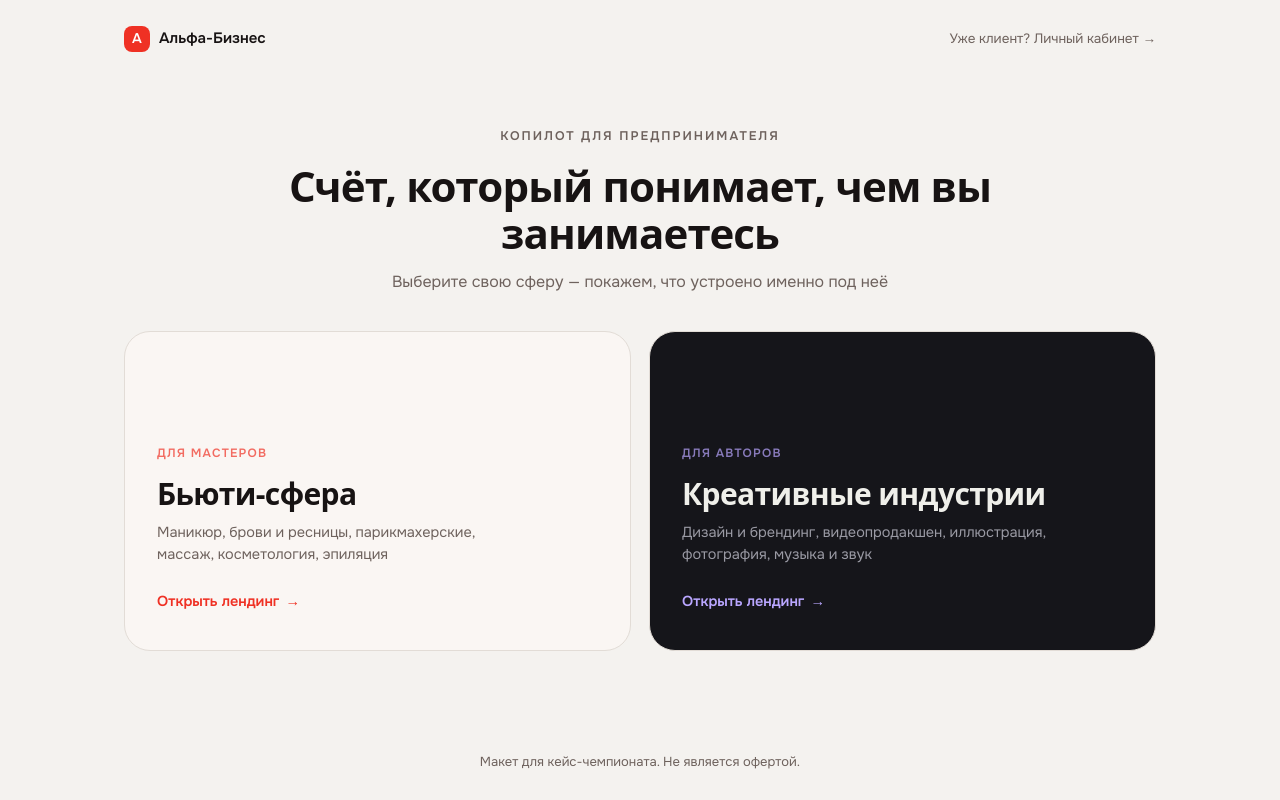
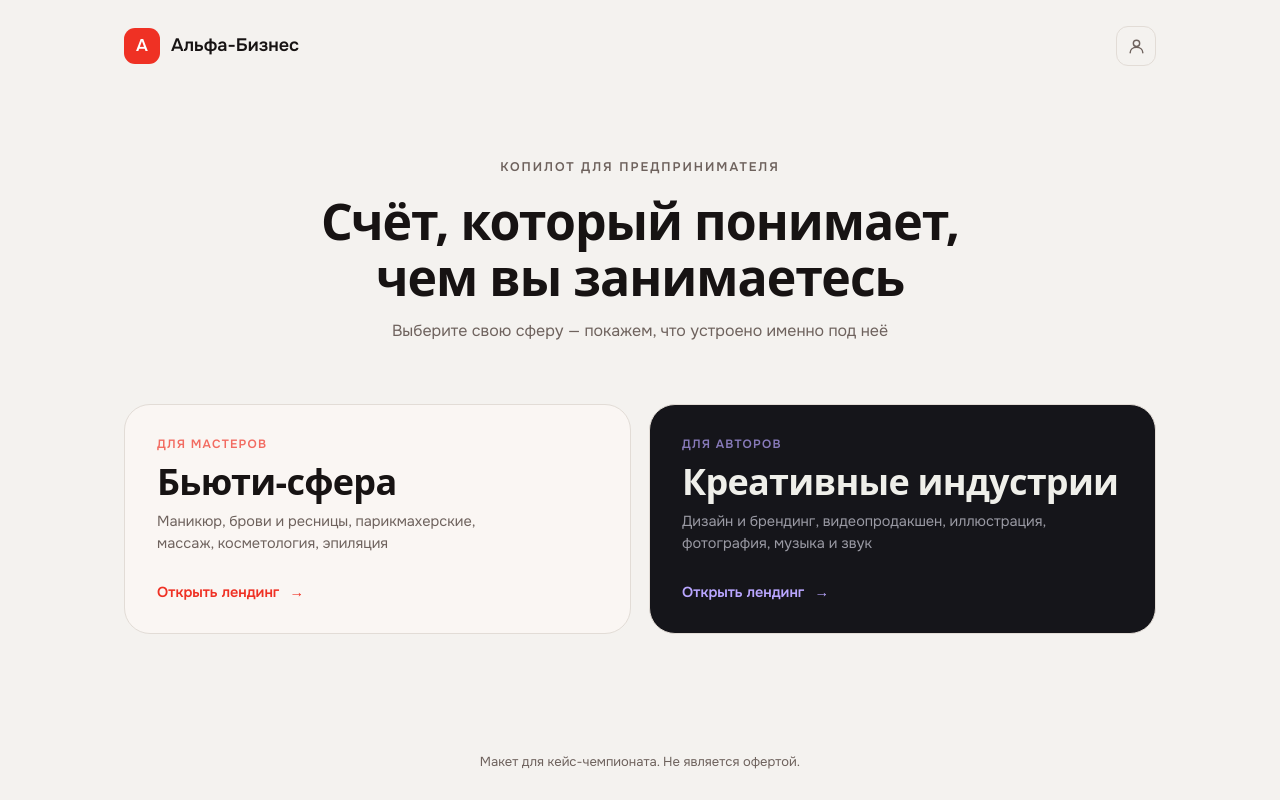
Before and after one commit to kzkv-artem/alfa_name, a plain HTML site: page alfa_business_copilot/static/index.html in a window 1280 px wide. Drawn offline with Linux system fonts and the light colour scheme; a web font is replaced by a local one.

Commit message:
Дизайн хаба: крупнее логотип, иконка кабинета, выравнивание плашек, типографика
Логотип и заголовки увеличены. «Уже клиент? Личный кабинет» заменён на
кликабельную иконку в шапке (текст остаётся в aria-label/title). Плашки
Beauty/Creative выровнены по верхней точке (tag+h2 стартуют с одного
уровня независимо от длины описания) вместо прежнего bottom-anchor,
который сдвигал их относительно друг друга; высота плашек уменьшена,
отступ до заголовка-хиро увеличен. Расставлены неразрывные пробелы
после коротких предлогов/союзов по всей странице.

```diff
--- a/alfa_business_copilot/static/index.html
+++ b/alfa_business_copilot/static/index.html
@@ -31,29 +31,32 @@
 
   header{padding:26px 0}
   header .wrap{display:flex;align-items:center;gap:16px}
-  .logo{display:flex;align-items:center;gap:9px;font-weight:600;font-size:15px}
-  .logo i{width:26px;height:26px;border-radius:8px;background:var(--red);color:#fff;
-    display:grid;place-items:center;font-style:normal;font-weight:700;font-size:14px}
-  header a.enter{margin-left:auto;font-size:13.5px;color:var(--ink-soft)}
-  header a.enter:hover{color:var(--ink)}
+  .logo{display:flex;align-items:center;gap:11px;font-weight:600;font-size:18px}
+  .logo i{width:36px;height:36px;border-radius:11px;background:var(--red);color:#fff;
+    display:grid;place-items:center;font-style:normal;font-weight:700;font-size:17px}
+  .account{margin-left:auto;width:40px;height:40px;border-radius:12px;border:1.5px solid var(--line);
+    display:grid;place-items:center;color:var(--ink-soft);transition:background .15s,color .15s,border-color .15s}
+  .account:hover{background:var(--ink);border-color:var(--ink);color:var(--paper)}
+  .account svg{width:19px;height:19px}
 
   main{flex:1;display:flex;flex-direction:column;justify-content:center;padding:26px 0 50px}
-  .intro{text-align:center;margin-bottom:36px}
+  .intro{text-align:center;margin-bottom:60px}
   .eyebrow{font-size:12.5px;letter-spacing:.16em;text-transform:uppercase;color:var(--ink-soft);
     font-weight:600;margin-bottom:16px}
-  .intro h1{font-size:clamp(28px,4vw,42px);max-width:18em;margin:0 auto}
+  .intro h1{font-size:clamp(32px,4.6vw,50px);max-width:18em;margin:0 auto}
   .intro p{color:var(--ink-soft);font-size:16px;margin-top:14px}
 
   .choices{display:grid;grid-template-columns:1fr 1fr;gap:18px}
-  .choice{position:relative;display:block;border-radius:26px;padding:38px 32px;overflow:hidden;
-    min-height:320px;display:flex;flex-direction:column;justify-content:flex-end;gap:10px;
+  .choice{border-radius:26px;padding:30px 32px;overflow:hidden;
+    min-height:230px;display:flex;flex-direction:column;justify-content:flex-start;gap:8px;
     transition:transform .18s;border:1px solid var(--line)}
   .choice:hover{transform:translateY(-4px)}
   .choice .tag{font-size:12px;letter-spacing:.1em;text-transform:uppercase;font-weight:600;
-    opacity:.7;margin-bottom:4px}
-  .choice h2{font-size:clamp(22px,2.6vw,30px)}
+    opacity:.7}
+  .choice h2{font-size:clamp(26px,3vw,36px)}
   .choice p{font-size:14.5px;max-width:26em}
-  .choice .go{margin-top:14px;font-size:14.5px;font-weight:600;display:flex;align-items:center;gap:6px}
+  .choice .go{margin-top:auto;padding-top:14px;font-size:14.5px;font-weight:600;
+    display:flex;align-items:center;gap:6px}
   .choice .go span{transition:transform .18s}
   .choice:hover .go span{transform:translateX(4px)}
 
@@ -69,7 +72,7 @@
 
   @media (max-width:720px){
     .choices{grid-template-columns:1fr}
-    .choice{min-height:220px}
+    .choice{min-height:190px}
   }
 </style>
 </head>
@@ -78,37 +81,42 @@
 <header>
   <div class="wrap">
     <div class="logo"><i>A</i> Альфа-Бизнес</div>
-    <a class="enter" href="/cabinet.html">Уже клиент? Личный кабинет →</a>
+    <a class="account" href="/cabinet.html" aria-label="Уже клиент? Личный кабинет" title="Уже клиент? Личный кабинет">
+      <svg viewBox="0 0 24 24" fill="none" stroke="currentColor" stroke-width="1.8" stroke-linecap="round" stroke-linejoin="round">
+        <circle cx="12" cy="8" r="4"></circle>
+        <path d="M4 20c0-4.4 3.6-7 8-7s8 2.6 8 7"></path>
+      </svg>
+    </a>
   </div>
 </header>
 
 <main>
   <div class="wrap">
     <div class="intro">
-      <div class="eyebrow">копилот для предпринимателя</div>
-      <h1>Счёт, который понимает, чем вы занимаетесь</h1>
-      <p>Выберите свою сферу — покажем, что устроено именно под неё</p>
+      <div class="eyebrow">копилот для&nbsp;предпринимателя</div>
+      <h1>Счёт, который понимает, чем&nbsp;вы&nbsp;занимаетесь</h1>
+      <p>Выберите свою сферу — покажем, что&nbsp;устроено именно под&nbsp;неё</p>
     </div>
 
     <div class="choices">
       <a class="choice beauty" href="/beauty.html">
-        <div class="tag">для мастеров</div>
+        <div class="tag">для&nbsp;мастеров</div>
         <h2>Бьюти-сфера</h2>
-        <p>Маникюр, брови и ресницы, парикмахерские, массаж, косметология, эпиляция</p>
-        <div class="go">Открыть лендинг <span>→</span></div>
+        <p>Маникюр, брови и&nbsp;ресницы, парикмахерские, массаж, косметология, эпиляция</p>
+        <div class="go">Открыть лендинг&nbsp;<span>→</span></div>
       </a>
       <a class="choice creative" href="/creative.html">
-        <div class="tag">для авторов</div>
+        <div class="tag">для&nbsp;авторов</div>
         <h2>Креативные индустрии</h2>
-        <p>Дизайн и брендинг, видеопродакшен, иллюстрация, фотография, музыка и звук</p>
-        <div class="go">Открыть лендинг <span>→</span></div>
+        <p>Дизайн и&nbsp;брендинг, видеопродакшен, иллюстрация, фотография, музыка и&nbsp;звук</p>
+        <div class="go">Открыть лендинг&nbsp;<span>→</span></div>
       </a>
     </div>
   </div>
 </main>
 
 <footer>
-  <div class="wrap">Макет для кейс-чемпионата. Не является офертой.</div>
+  <div class="wrap">Макет для&nbsp;кейс-чемпионата. Не&nbsp;является офертой.</div>
 </footer>
 
 </body>
```
